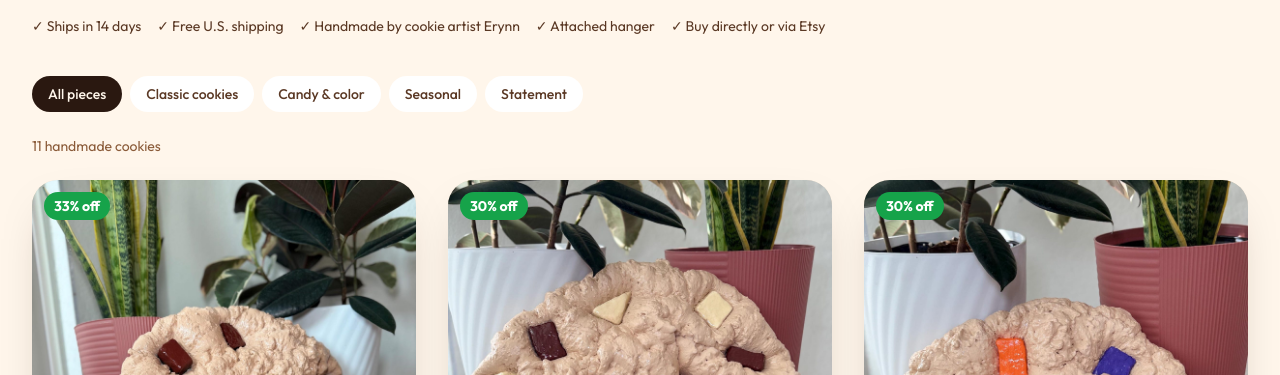
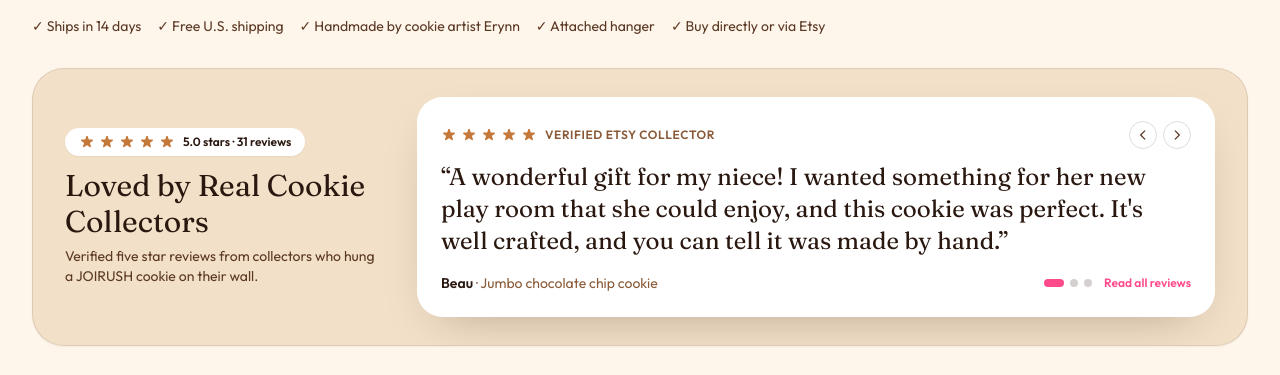
Before and after one commit to millerkiller96/Joirush_Website, a Next.js app: page /catalogue in a window 1280 px wide. Shown: the part 425-800 px from the top of the page. Built offline with nearby package versions, Linux system fonts and the light colour scheme; no server answers.

Commit message:
Fix upsell dropdown scroll jump, add blog CTAs, and add revolving 5-star review at top of Cookies page

```diff
--- a/src/app/blog/page.tsx
+++ b/src/app/blog/page.tsx
@@ -177,7 +177,7 @@ export default function BlogPage() {
               data-buy-cta="shop"
               className="rounded-full bg-pink px-6 py-3 text-sm font-medium text-white hover:bg-pink-hot"
             >
-              Shop Cookies
+              Get your own Jumbo Cookie Now
             </Link>
             <Link
               href="/custom/"
--- a/src/app/catalogue/page.tsx
+++ b/src/app/catalogue/page.tsx
@@ -173,12 +173,12 @@ export default function CataloguePage() {
           <li>✓ Buy directly or via Etsy</li>
         </ul>
 
+        <ReviewHighlight />
+
         <div id="catalogue-grid" data-buy-target="" className="mt-10 scroll-mt-24 outline-none">
           <CatalogueGrid />
         </div>
       </div>
-
-      <ReviewHighlight />
 
       <StudioVideoCarousel />
 
--- a/src/components/ReviewHighlight.tsx
+++ b/src/components/ReviewHighlight.tsx
@@ -1,6 +1,6 @@
 "use client";
 
-import { useEffect, useState } from "react";
+import { useCallback, useEffect, useState } from "react";
 import Link from "next/link";
 import { site } from "@/data/site";
 import { getFiveStarReviews, mergeReviews, type PoolReview } from "@/data/reviews";
@@ -8,8 +8,10 @@ import { fetchApprovedReviews } from "@/lib/sheetReviews";
 import { ReviewStars } from "@/components/ReviewStars";
 import { ReviewPhoto } from "@/components/ReviewPhoto";
 
-const pool = getFiveStarReviews();
+const initialPool = getFiveStarReviews();
 const LAST_KEY = "joirush_last_highlight_review";
+const ROTATE_INTERVAL_MS = 5000;
+const FADE_DURATION_MS = 220;
 
 function readLast(): string | null {
   try {
@@ -25,87 +27,165 @@ function remember(review: PoolReview) {
   } catch {}
 }
 
-/** Pick a random review from a pool, avoiding the one shown last time. */
-function pickFrom(choices: PoolReview[], avoid: string | null): PoolReview {
-  const options = choices.length > 1 ? choices.filter((review) => review.id !== avoid) : choices;
-  return options[Math.floor(Math.random() * options.length)];
-}
+export function ReviewHighlight() {
+  const [reviews, setReviews] = useState<PoolReview[]>(initialPool);
+  const [index, setIndex] = useState(0);
+  const [visible, setVisible] = useState(true);
+  const [paused, setPaused] = useState(false);
 
-export function ReviewHighlight() {
-  const [review, setReview] = useState<PoolReview | null>(null);
-  const [visible, setVisible] = useState(false);
+  const goToIndex = useCallback(
+    (nextIdx: number, list: PoolReview[] = reviews) => {
+      if (list.length === 0) return;
+      const wrapped = ((nextIdx % list.length) + list.length) % list.length;
+      setVisible(false);
+      window.setTimeout(() => {
+        setIndex(wrapped);
+        remember(list[wrapped]);
+        setVisible(true);
+      }, FADE_DURATION_MS);
+    },
+    [reviews]
+  );
 
   useEffect(() => {
-    if (pool.length === 0) return;
+    if (initialPool.length === 0) return;
     let active = true;
     const previous = readLast();
-    // Show a built in review right away so the card never waits on the network.
-    const first = pickFrom(pool, previous);
-    remember(first);
-    setReview(first);
+    const candidates = initialPool
+      .map((item, idx) => ({ item, idx }))
+      .filter(({ item }) => initialPool.length <= 1 || item.id !== previous);
+    const chosen = candidates[Math.floor(Math.random() * candidates.length)] ?? {
+      item: initialPool[0],
+      idx: 0,
+    };
+    setIndex(chosen.idx);
+    remember(chosen.item);
     setVisible(true);
 
-    // Then fold in 5 star reviews approved in the Google Sheet. Re-roll across the full pool;
-    // only swap (with a fade) when the new pick is a sheet review, so the card rarely changes.
     fetchApprovedReviews().then((list) => {
       const fresh = list.filter((item) => item.rating === 5);
       if (!active || fresh.length === 0) return;
-      const full = mergeReviews(pool, fresh);
-      const next = pickFrom(full, previous);
-      if (next.source !== "website" || pool.some((item) => item.id === next.id)) return;
-      setVisible(false);
-      window.setTimeout(() => {
-        if (!active) return;
-        remember(next);
-        setReview(next);
-        setVisible(true);
-      }, 450);
+      const full = mergeReviews(initialPool, fresh);
+      setReviews(full);
     });
+
     return () => {
       active = false;
     };
   }, []);
 
-  if (pool.length === 0) return null;
-  // Server render shows the first review so the section is never empty without JS.
-  const shown = review ?? pool[0];
+  useEffect(() => {
+    if (paused || reviews.length <= 1) return;
+    const timer = window.setInterval(() => {
+      goToIndex(index + 1, reviews);
+    }, ROTATE_INTERVAL_MS);
+    return () => window.clearInterval(timer);
+  }, [paused, reviews, index, goToIndex]);
+
+  if (reviews.length === 0) return null;
+  const safeIndex = index < reviews.length ? index : 0;
+  const shown = reviews[safeIndex] ?? reviews[0];
 
   return (
-    <section aria-labelledby="review-highlight-title" className="mt-12 overflow-hidden rounded-[2.4rem] bg-cream-deep">
-      <div className="grid items-center gap-8 px-6 py-12 md:grid-cols-[1fr_2fr] md:px-12 md:py-16">
-        <div>
-          <p className="text-xs font-semibold uppercase tracking-[0.22em] text-pink">Collector spotlight</p>
-          <h2 id="review-highlight-title" className="mt-3 font-display text-4xl leading-tight text-chocolate md:text-5xl">
-            Straight From a Happy Wall
+    <section
+      aria-labelledby="review-highlight-title"
+      onMouseEnter={() => setPaused(true)}
+      onMouseLeave={() => setPaused(false)}
+      onFocusCapture={() => setPaused(true)}
+      onBlurCapture={() => setPaused(false)}
+      className="mt-8 overflow-hidden rounded-[2rem] border border-chocolate/10 bg-cream-deep px-5 py-6 shadow-sm md:px-8 md:py-7"
+    >
+      <div className="flex flex-col gap-5 lg:flex-row lg:items-center lg:justify-between lg:gap-8">
+        <div className="lg:max-w-xs">
+          <div className="inline-flex items-center gap-2 rounded-full bg-white px-3.5 py-1.5 text-xs font-semibold text-chocolate shadow-sm">
+            <ReviewStars rating={5} className="h-4 w-4" />
+            <span>
+              {site.stats.rating} stars · {site.stats.reviews} reviews
+            </span>
+          </div>
+          <h2
+            id="review-highlight-title"
+            className="mt-3 font-display text-2xl leading-tight text-chocolate md:text-3xl"
+          >
+            Loved by Real Cookie Collectors
           </h2>
-          <p className="mt-4 text-chocolate-mid">
-            {site.stats.rating} stars from {site.stats.reviews} reviews. A new five star review shows up here every visit.
+          <p className="mt-1.5 text-sm text-chocolate-mid">
+            Verified five star reviews from collectors who hung a JOIRUSH cookie on their wall.
           </p>
         </div>
+
         <figure
           data-review-id={shown.id}
           data-review-source={shown.source}
-          className={`relative rounded-[2rem] bg-white p-8 shadow-card transition-opacity duration-500 md:p-10 ${review && visible ? "opacity-100" : "opacity-0"}`}
+          aria-live="polite"
+          className={`relative flex-1 rounded-[1.6rem] bg-white p-5 shadow-card transition-opacity duration-200 md:p-6 ${
+            visible ? "opacity-100" : "opacity-0"
+          }`}
         >
-          <span aria-hidden="true" className="absolute -top-6 left-8 font-display text-8xl leading-none text-pink/30">
-            &ldquo;
-          </span>
-          <ReviewStars rating={shown.rating} className="h-5 w-5" />
-          <blockquote className="mt-4 whitespace-pre-line font-display text-2xl leading-snug text-chocolate md:text-3xl">
-            {shown.quote}
+          <div className="flex flex-wrap items-center justify-between gap-2">
+            <div className="flex items-center gap-2">
+              <ReviewStars rating={shown.rating} className="h-4 w-4" />
+              <span className="text-xs font-semibold uppercase tracking-wider text-chocolate-soft">
+                {shown.source === "website" ? "Verified on joirush.com" : "Verified Etsy Collector"}
+              </span>
+            </div>
+            <div className="flex items-center gap-1.5">
+              <button
+                type="button"
+                onClick={() => goToIndex(safeIndex - 1)}
+                aria-label="Previous 5 star review"
+                className=" inline-flex h-7 w-7 items-center justify-center rounded-full border border-chocolate/15 text-chocolate-mid transition hover:bg-cream hover:text-chocolate"
+              >
+                <svg className="h-3.5 w-3.5" fill="none" viewBox="0 0 24 24" stroke="currentColor" strokeWidth={2.2}>
+                  <path strokeLinecap="round" strokeLinejoin="round" d="M15 19l-7-7 7-7" />
+                </svg>
+              </button>
+              <button
+                type="button"
+                onClick={() => goToIndex(safeIndex + 1)}
+                aria-label="Next 5 star review"
+                className="inline-flex h-7 w-7 items-center justify-center rounded-full border border-chocolate/15 text-chocolate-mid transition hover:bg-cream hover:text-chocolate"
+              >
+                <svg className="h-3.5 w-3.5" fill="none" viewBox="0 0 24 24" stroke="currentColor" strokeWidth={2.2}>
+                  <path strokeLinecap="round" strokeLinejoin="round" d="M9 5l7 7-7 7" />
+                </svg>
+              </button>
+            </div>
+          </div>
+
+          <blockquote className="mt-3 whitespace-pre-line font-display text-xl leading-snug text-chocolate md:text-2xl">
+            &ldquo;{shown.quote}&rdquo;
           </blockquote>
-          {shown.photo && <ReviewPhoto src={shown.photo} name={shown.name} className="mt-6 h-48 w-full max-w-sm" />}
-          <figcaption className="mt-6 flex flex-wrap items-center justify-between gap-3 text-sm">
-            <span>
+
+          {shown.photo && (
+            <ReviewPhoto src={shown.photo} name={shown.name} className="mt-4 h-40 w-full max-w-xs" />
+          )}
+
+          <figcaption className="mt-4 flex flex-wrap items-center justify-between gap-3 text-sm">
+            <div>
               <span className="font-semibold text-chocolate">{shown.name}</span>
               {shown.piece && <span className="text-chocolate-soft"> · {shown.piece}</span>}
-              <span className="mt-1 block text-xs uppercase tracking-widest text-chocolate-soft">
-                {shown.source === "website" ? "Review on joirush.com" : "Review on Etsy"}
-              </span>
-            </span>
-            <Link href="/#reviews" className="font-medium text-pink hover:underline">
-              Read more reviews
-            </Link>
+            </div>
+            <div className="flex items-center gap-3">
+              <div className="flex items-center gap-1.5" role="tablist" aria-label="Choose a 5 star review">
+                {reviews.map((item, idx) => (
+                  <button
+                    key={item.id}
+                    type="button"
+                    role="tab"
+                    aria-selected={idx === safeIndex}
+                    aria-label={`Show review by ${item.name}`}
+                    onClick={() => goToIndex(idx)}
+                    className={`h-2 rounded-full transition-all ${
+                      idx === safeIndex ? "w-5 bg-pink" : "w-2 bg-chocolate/20 hover:bg-chocolate/40"
+                    }`}
+                  />
+                ))}
+              </div>
+              <Link href="/#reviews" className="text-xs font-semibold text-pink hover:underline">
+                Read all reviews
+              </Link>
+            </div>
           </figcaption>
         </figure>
       </div>
```
Also changed, not shown: scripts/validate-blog-posts.mjs (+8 -0 lines), src/app/blog/[slug]/page.tsx (+11 -2 lines), src/components/BlogPostTemplate.tsx (+23 -0 lines), src/components/BuyNowUpsellModal.tsx (+66 -44 lines), 87 other files (tests, documents, lock files or other folders).
